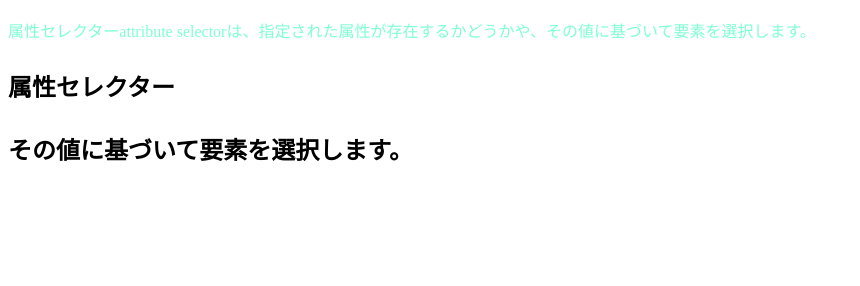
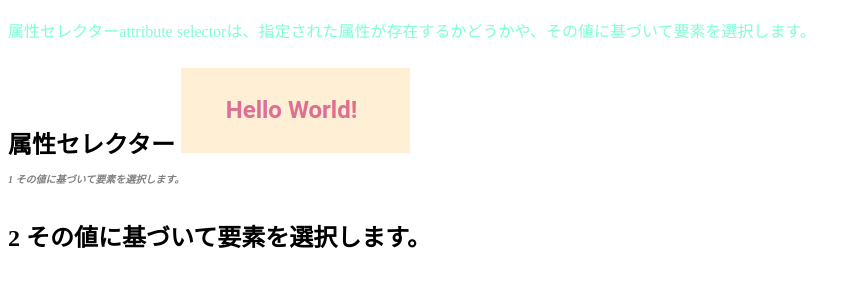
Before and after one commit to mendelssohnbach/advanced-css, a plain HTML site: page index.html in a window 1280 px wide. Shown: the whole page, without its empty margins (0-860 px from the left). Drawn offline with Linux system fonts and the light colour scheme.

Commit message:
imgタグの直後のpタグのみを選択

```diff
--- a/css/style.css
+++ b/css/style.css
@@ -7,3 +7,10 @@ div p {
 div > p {
   color: aquamarine;
 }
+
+/* imgタグの直後のpタグを選択 */
+img + p {
+  font-size: 10px;
+  color: gray;
+  font-style: italic;
+}
--- a/index.html
+++ b/index.html
@@ -19,7 +19,9 @@
         <h1>
           属性セレクター
           <!--h1はarticleの子-->
-          <p>その値に基づいて要素を選択します。</p>
+          <img src="images/hello-world.png" alt="" />
+          <p>1 その値に基づいて要素を選択します。</p>
+          <p>2 その値に基づいて要素を選択します。</p>
           <!--pはarticleの子-->
         </h1>
       </article>
```
